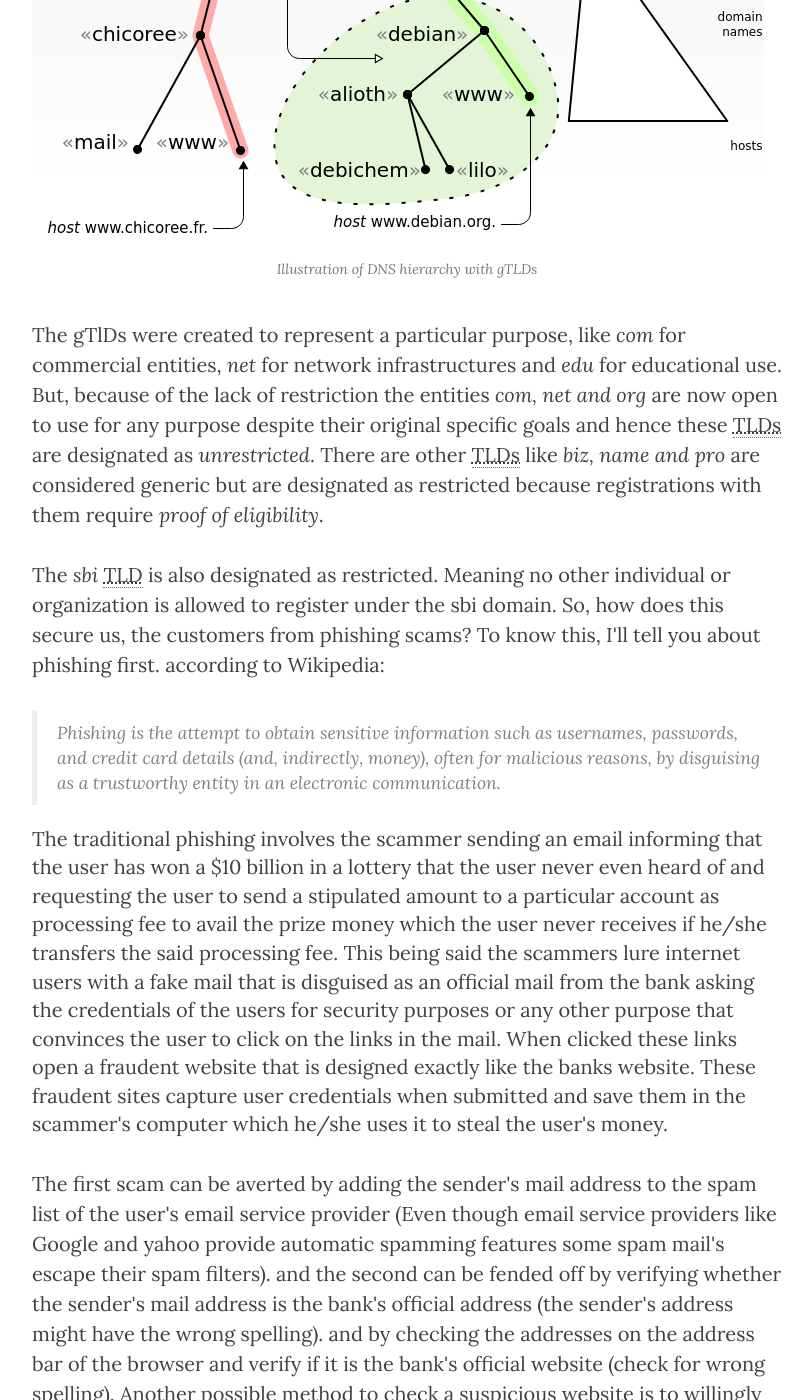
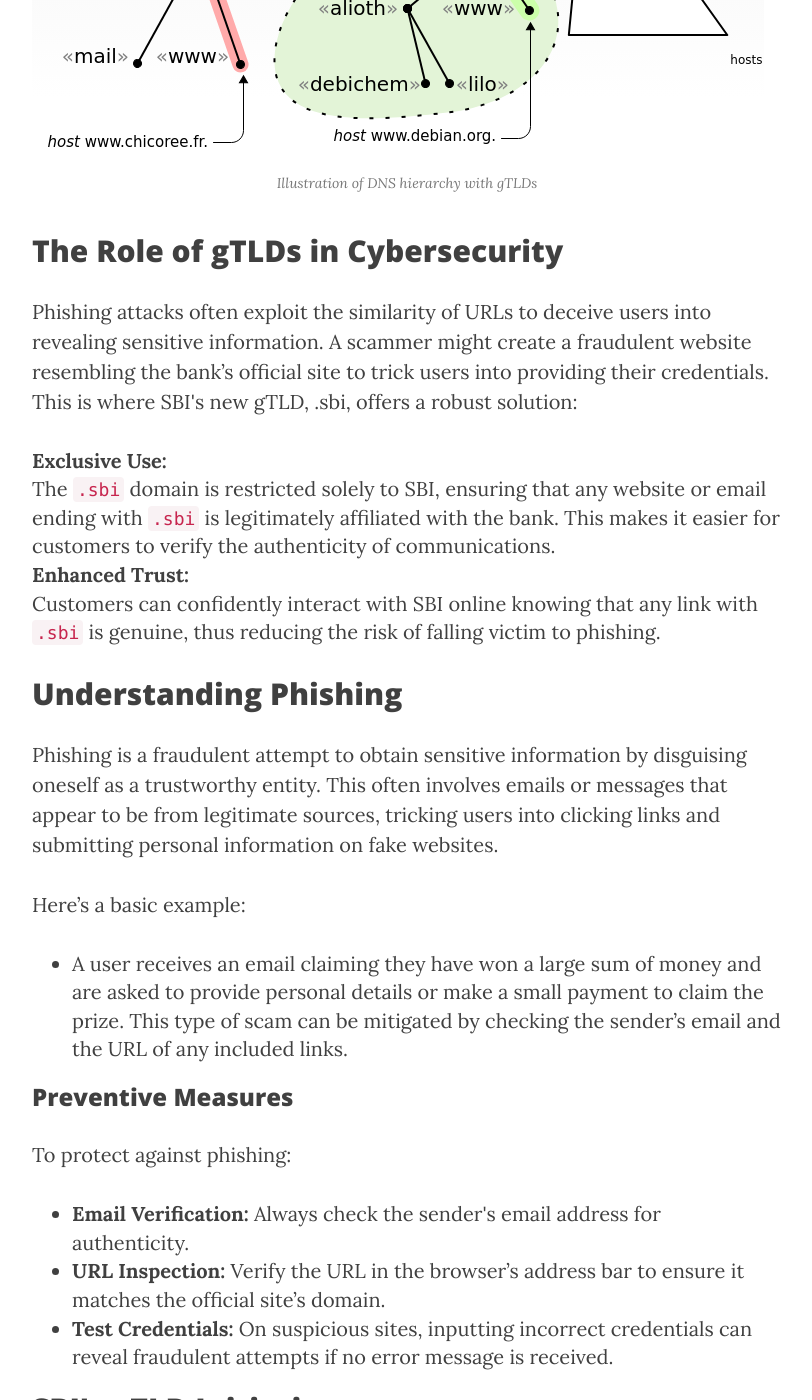
Before and after one commit to svijaykoushik/blog, a Jekyll site: the page built from _posts/2017-11-16-sbi-rebranded.markdown, in a window 1280 px wide and 1400 px high, scrolled down 1545 px. Shown: the whole window, without its empty margins (233-1045 px from the left). Built offline with Jekyll 4.4.1, drawn with Linux system fonts in a browser that asks for light colours; nearby versions of some CDN libraries; comment, search, counter and statistics services are not loaded; some of the changed text lies outside the part shown.

Commit message:
Update 2017-11-16-sbi-rebranded.markdown
Improved the article on the following aspects

1. Clarity and Focus: Streamline the content to focus more directly on how gTLDs enhance cybersecurity.
2. Structure and Flow: Organize the post for better readability, making the technical information more accessible.
3. Update and Expand: Update the information and provide more context where needed.
4. Grammar and Style: Correct grammatical errors and enhance the style.

```diff
--- a/_posts/2017-11-16-sbi-rebranded.markdown
+++ b/_posts/2017-11-16-sbi-rebranded.markdown
@@ -1,54 +1,97 @@
 ---
-layout:   		post
-title:    		"Security"
-subtitle: 		"With SBI's new rebranded webiste, customers can be secured from phishing scams"
-description:	"This is not just a rebranding. There is more than it meets the eye"
-date:			2017-11-16 21:30:00
-author: 		"Vijay Koushik"
-keywords:   	"SBI, gTLD, generic Top Level Domain, phishing"
-header-img: 	"img/post-header-bank-phising.jpg"
-og_type: 		"article"
-comments:       true
-pageId:         "2017-11-16-sbi-rebranded"
-tags:			["SBI", "gTLD", "generic-Top-Level-Domain", "phishing", "topic-of-interest"]
+layout: post
+title: "How gTLDs Enhance Cybersecurity: A Case Study of SBI"
+subtitle: "SBI's rebranded website using gTLDs enhances customer protection against phishing scams."
+description: "Explore how SBI's adoption of a generic Top-Level Domain (gTLD) improves cybersecurity by preventing phishing scams and ensuring safe online banking."
+date: 2017-11-16 21:30:00
+author: "Vijay Koushik"
+keywords: "SBI, gTLD, generic Top-Level Domain, phishing, cybersecurity, online banking security"
+header-img: "img/post-header-bank-phishing.jpg"
+og_type: "article"
+comments: true
+pageId: "2017-11-16-sbi-rebranded"
+tags: ["SBI", "gTLD", "generic-Top-Level-Domain", "phishing", "cybersecurity", "online banking"]
 ---
 <div class="alert alert-info">
-  <strong><i class="fa fa-info-circle"></i> Note to Readers:</strong> This article was written as early as May 2017. I couldn't find time to publish it early. Please keep in mind that this is based on an event that occured on 20 Feb 2017.
+  <strong><i class="fa fa-info-circle"></i> Note to Readers:</strong> This article was originally written in May 2017 and references an event from February 20, 2017. The information may reflect the state of cybersecurity and domain usage at that time.
 </div>
 
-<p>Though we cursed it's changes in policies relating to savings banks account, India's biggest public sector bank State Bank Of India has given its website a new avatar to protect its customers from phishing scams.<br/>Yes, I'm talking about the recent news about <abbr title="State Bank of India">SBI</abbr> rebranding its website with its own highest domain protocol known as the generic Top Level Domain (gTLD) to <code>https://www.bank.sbi</code> from <code>https://www.sbi.co.in</code>. <abbr title="State Bank of India">SBI</abbr> is the first banking company to have its own <abbr title="generic Top Level Domain">gTLD</abbr>.</p>
+<p>In a significant move to bolster cybersecurity, the State Bank of India (<abbr title="State Bank of India">SBI</abbr>) rebranded its website from <code>https://www.sbi.co.in</code> to <code>https://www.bank.sbi</code> using a generic Top-Level Domain (gTLD). This makes SBI the first Indian bank to implement its own gTLD, aimed at protecting customers from phishing scams.</p>
 
-<p>What is a <abbr title="generic Top Level Domain">gTLD</abbr>? and What does it have to do with protection against phishing? Well, a gTLD is the last label of a fully qualified domain name. A fully qualified domain name is the complete address of a website like <code>www.google.com</code> or <code>www.wikipedia.org</code>. The labels <q>.com</q> and <q>.org</q> are the top level domains. These top level domains are called generic for historic reasons to differentiate different domains that existed during the development of internet. But hold on a second! If they are called top level domains then why are they at the last? The reason is, the Domain Name System or <abbr title="Domain Name System">DNS</abbr> in short, the directory service responsible for identifying the correct website corresponding to a particular domain name organises the domain names from right to left in a hierarchical order. Thus the label in the far right goes in the top of the hierarchy and the label in the far left goes in the bottom of the hierarchy.</p>
+<h2>What is a gTLD?</h2>
+<p>A generic Top-Level Domain (gTLD) is the part of a domain name that appears at the end, such as <code>.com</code> or <code>.org.</code> These domains are categorized for specific purposes, such as commercial (<code>.com</code>), organizational (<code>.org</code>), or educational (<code>.edu</code>). However, the unrestricted use of traditional gTLDs has made them vulnerable to misuse in phishing attacks.</p>
 <a href="#">
     <img src="{{ site.baseurl }}/img/post-dns-tree-illustration.svg" alt="Illustration of DNS hierarchy" width="732" height="429">
 </a>
 <span class="caption text-muted">Illustration of DNS hierarchy with gTLDs</span>
-<p>The gTlDs were created to represent a particular purpose, like <em>com</em> for commercial entities, <em>net</em> for network infrastructures and <em>edu</em> for educational use. But, because of the lack of restriction the entities <em>com, net and org</em> are now open to use for any purpose despite their original specific goals and hence these <abbr title="Top Level Domains">TLDs</abbr> are designated as <em>unrestricted</em>. There are other <abbr title="Top Level Domains">TLDs</abbr> like <em>biz, name and pro</em> are considered generic but are designated as restricted because registrations with them require <em>proof of eligibility</em>.</p>
+<h2>The Role of gTLDs in Cybersecurity</h2>
+<p>Phishing attacks often exploit the similarity of URLs to deceive users into revealing sensitive information. A scammer might create a fraudulent website resembling the bank’s official site to trick users into providing their credentials. This is where SBI's new gTLD, .sbi, offers a robust solution:
+	<dl>
+		<dt>Exclusive Use:</dt>
+		<dd>The <code>.sbi</code> domain is restricted solely to SBI, ensuring that any website or email ending with <code>.sbi</code> is legitimately affiliated with the bank. This makes it easier for customers to verify the authenticity of communications.</dd>
+		<dt>Enhanced Trust:</dt>
+		<dd>Customers can confidently interact with SBI online knowing that any link with <code>.sbi</code> is genuine, thus reducing the risk of falling victim to phishing.</dd>
+	</dl>
+</p>
+<h2>Understanding Phishing</h2>
+<p>
+	Phishing is a fraudulent attempt to obtain sensitive information by disguising oneself as a trustworthy entity. This often involves emails or messages that appear to be from legitimate sources, tricking users into clicking links and submitting personal information on fake websites.
+</p>
+<p>Here’s a basic example:</p>
+<ul>
+	<li>A user receives an email claiming they have won a large sum of money and are asked to provide personal details or make a small payment to claim the prize. This type of scam can be mitigated by checking the sender’s email and the URL of any included links.</li>
+</ul>
+<h3>Preventive Measures</h3>
+<p>To protect against phishing:</p>
+<ul>
+	<li><b>Email Verification:</b> Always check the sender's email address for authenticity.</li>
+<li><b>URL Inspection:</b> Verify the URL in the browser’s address bar to ensure it matches the official site’s domain.</li>
+<li><b>Test Credentials:</b> On suspicious sites, inputting incorrect credentials can reveal fraudulent attempts if no error message is received.</li>
+</ul>
 
-<p>The <em>sbi</em> <abbr title="Top Level Domain">TLD</abbr> is also designated as restricted. Meaning no other individual or organization is allowed to register under the sbi domain. So, how does this secure us, the customers from phishing scams? To know this, I'll tell you about phishing first. according to Wikipedia:
-<blockquote>Phishing is the attempt to obtain sensitive information such as usernames, passwords, and credit card details (and, indirectly, money), often for malicious reasons, by disguising as a trustworthy entity in an electronic communication.</blockquote>
-The traditional phishing involves the scammer sending an email informing that the user has won a $10 billion in a lottery that the user never even heard of and requesting the user to send a stipulated amount to a particular account as processing fee to avail the prize money which the user never receives if he/she transfers the said processing fee. This being said the scammers lure internet users with a fake mail that is disguised as an official mail from the bank asking the credentials of the users for security purposes or any other purpose that convinces the user to click on the links in the mail. When clicked these links open a fraudent website that is designed exactly like the banks website. These fraudent sites capture user credentials when submitted and save them in the scammer's computer which he/she uses it to steal the user's money.
+<h2>SBI's gTLD Initiative</h2>
+<p>The introduction of <code>https://www.bank.sbi</code> marks a significant step towards securing online banking. This restricted gTLD ensures that customers can easily identify genuine SBI communications and websites. SBI plans to extend this gTLD to its other services, further enhancing online security for its customers.</p>
+
+<h2>A Quick Guide to Common gTLDs</h2>
+<p>Below is a list of some common gTLDs and their intended purposes:</p>
+<table>
+	<thead>
+		<tr>
+			<th>gTLD</th>
+			<th>Purpose</th>
+		</tr>
+	</thead>
+	<tbody>
+		<tr>
+			<td><code>.com</code></td>
+			<td>Commercial entities, but now unrestricted</td>
+		</tr>
+		<tr>
+			<td><code>.org</code></td>
+			<td>Originally for organizations, now unrestricted</td>
+		</tr>
+		<tr>
+			<td><code>.edu</code></td>
+			<td>Educational institutions, primarily in the US</td>
+		</tr>
+		<tr>
+			<td><code>.gov</code></td>
+			<td>US government entities</td>
+		</tr>
+		<tr>
+			<td><code>.mil</code></td>
+			<td>US military entities</td>
+		</tr>
+	</tbody>
+</table>
+<p>
+	For a complete list of gTLDs, visit the <a href="https://en.wikipedia.org/wiki/List_of_Internet_top-level_domains#ICANN-era_generic_top-level_domains">Wikipedia page on Internet top-level domains.</a>
 </p>
-<p>The first scam can be averted by adding the sender's mail address to the spam list of the user's email service provider (Even though email service providers like Google and yahoo provide automatic spamming features some spam mail's escape their spam filters). and the second can be fended off by verifying whether the sender's mail address is the bank's official address (the sender's address might have the wrong spelling). and by checking the addresses on the address bar of the browser and verify if it is the bank's official website (check for wrong spelling). Another possible method to check a suspicious website is to willingly provide wrong credentials. If the site does not respond an error then it is a fraudent site.</p>
 
-<p>Since the gTLD <em>sbi</em> is restricted only to sbi, one can easily differentiate between fraudent and the original websites and e-mails because the official email addresses and website will end with <em><q>.sbi</q></em>. So far only the bank's website has this new gTLD and the bank's officials have announced that other businesses of <abbr title="State Bank of India">SBI</abbr> like insurance will get their own gTLD. The officials also said that the bank's previous web address <code>www.sbi.co.in</code> continue to exist as long as the customers get accustomed to the new web address <code>www.bank.sbi</code>.</p>
-<h3>FYI on gTLDs</h3>
-<dl>
-	<dt>com</dt>
-	<dd>Mainly for commercial entities, but unrestricted</dd>
-	<dt>org</dt>
-	<dd>Originally for organizations not clearly falling within the other gTLDs, now unrestricted</dd>
-	<dt>edu</dt>
-	<dd>Educational use, but now primarily for US third level colleges and universities</dd>
-	<dt>gov</dt>
-	<dd>Governmental use, but now primarily for US governmental entities and agencies</dd>
-	<dt>mil</dt>
-	<dd>Military use, but now primarily for US military only</dd>
-</dl>
+<h2>Conclusion</h2>
+<p>The adoption of gTLDs like <code>.sbi</code> by banks represents a proactive approach to cybersecurity, providing a reliable method for customers to verify the legitimacy of their online interactions. This move not only enhances security but also builds trust in digital banking services.</p>
 
-<p>
-<a href="https://en.wikipedia.org/wiki/List_of_Internet_top-level_domains#ICANN-era_generic_top-level_domains" target="_blank">Complete list of gTLDs <i class="fa fa-external-link"></i></a> from Wikipedia.</p>
-<h3>Glossary</h3>
+<h2>Glossary</h2>
 <dl>
 	<dt>Address bar</dt>
 	<dd><a href="https://en.wikipedia.org/wiki/Address_bar">A text box in a web browser displaying the address of the web page that is currently being viewed.<i class="fa fa-external-link"></i></a></dd>
@@ -65,10 +108,8 @@
 	<dt>Website address or Web address</dt>
 	<dd><a href="https://en.wikipedia.org/wiki/URL">an Internet or intranet name that points to to a location where a file, directory or website page is hosted. <i class="fa fa-external-link"></i></a></dd>
 </dl>
-
 <p>A random quote</p>
 <blockquote cite="https://en.wikipedia.org/wiki/James_Thurber">
 Let us not look back in anger or forward in fear, but around in awareness.-<cite>James Thurber</cite>
 </blockquote>
-
 <p>Illustration by <a href="https://commons.wikimedia.org/">Wikimedia Commons</a>.</p>
```
